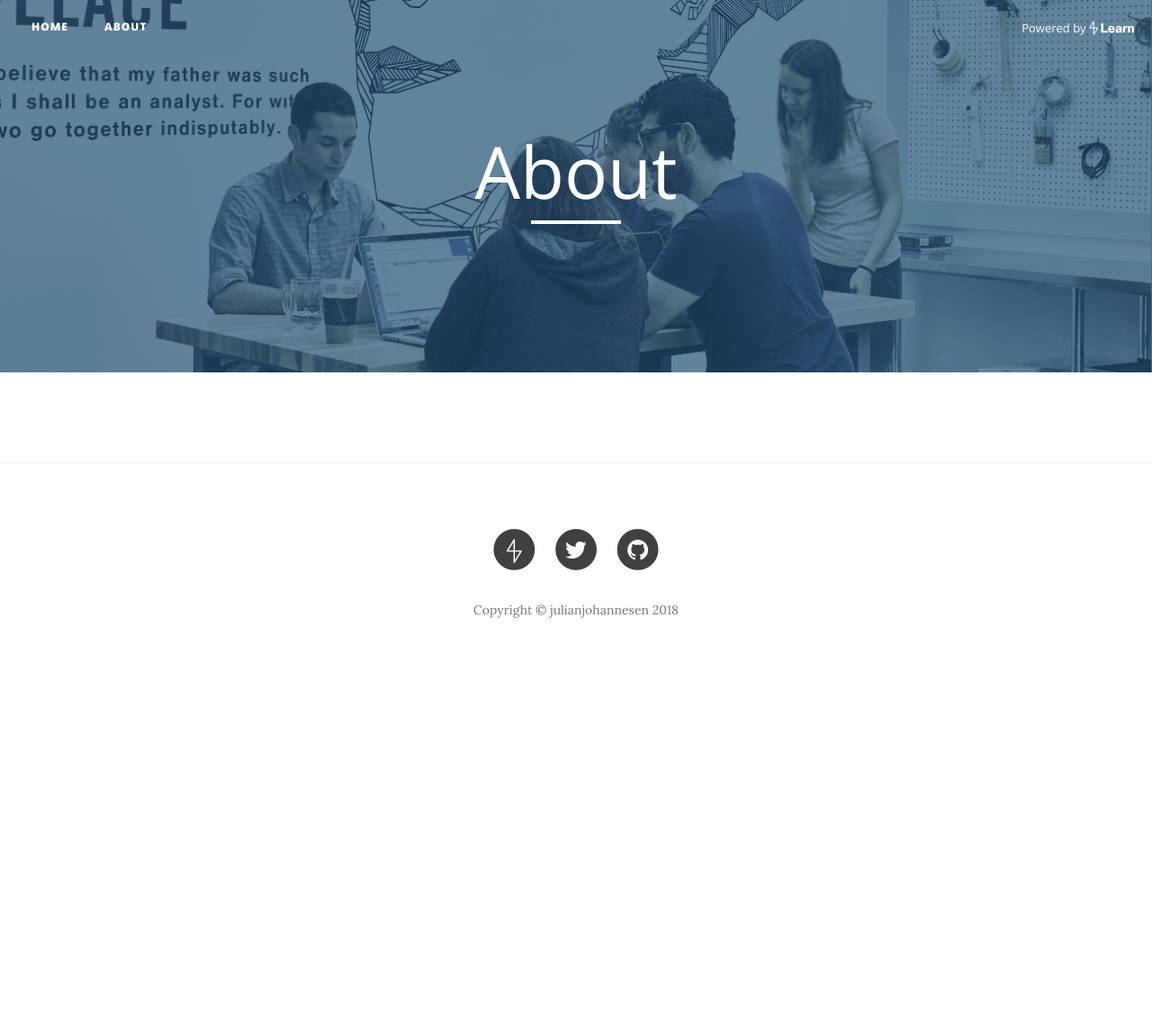
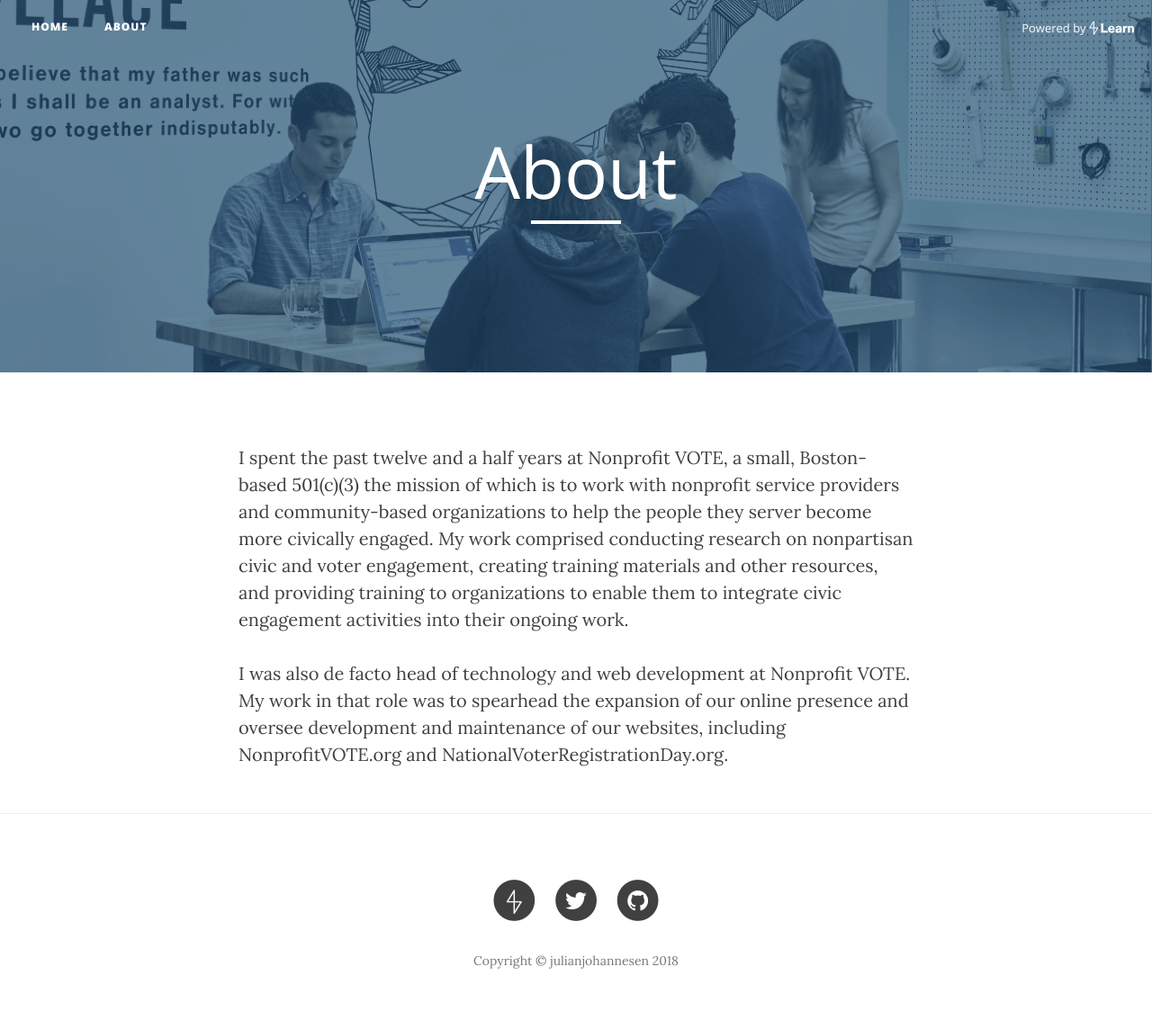
Before and after one commit to julianjohannesen/julianjohannesen.github.io, a Jekyll site: the page built from about.html, in a window 1280 px wide. Shown: the whole page at 90% size. Built offline with Jekyll 4.4.1, drawn with Linux system fonts in a browser that asks for light colours; nearby versions of some CDN libraries; before the commit the page ends 900 px from its top, so only the background shows below that.

Commit message:
Updating about.html

```diff
--- a/about.html
+++ b/about.html
@@ -4,4 +4,6 @@ title: About
 header-img: "img/about-bg.png"
 ---
 
-<p></p>
+<p>I spent the past twelve and a half years at Nonprofit VOTE, a small, Boston-based 501(c)(3) the mission of which is to work with nonprofit service providers and community-based organizations to help the people they server become more civically engaged. My work comprised conducting research on nonpartisan civic and voter engagement, creating training materials and other resources, and providing training to organizations to enable them to integrate civic engagement activities into their ongoing work. </p>
+
+<p>I was also de facto head of technology and web development at Nonprofit VOTE. My work in that role was to spearhead the expansion of our online presence and oversee development and maintenance of our websites, including NonprofitVOTE.org and NationalVoterRegistrationDay.org.</p>
```
